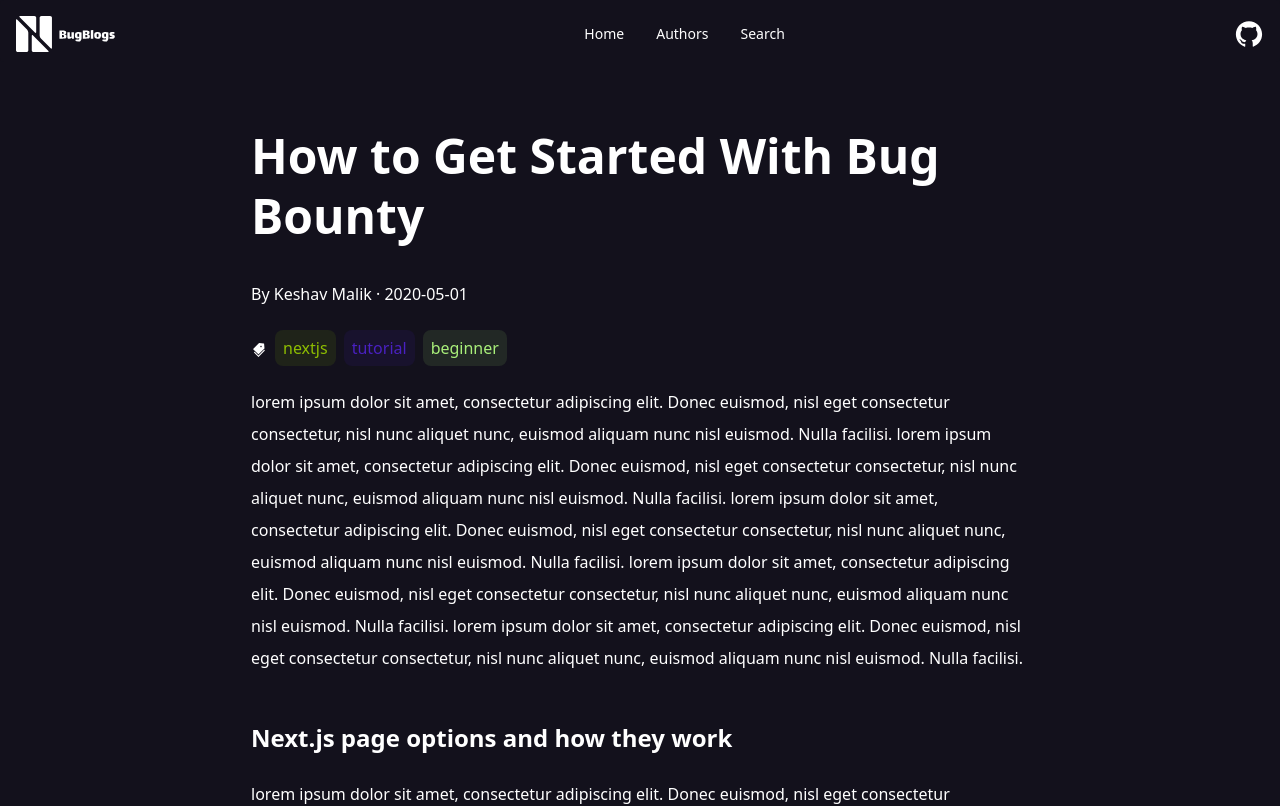
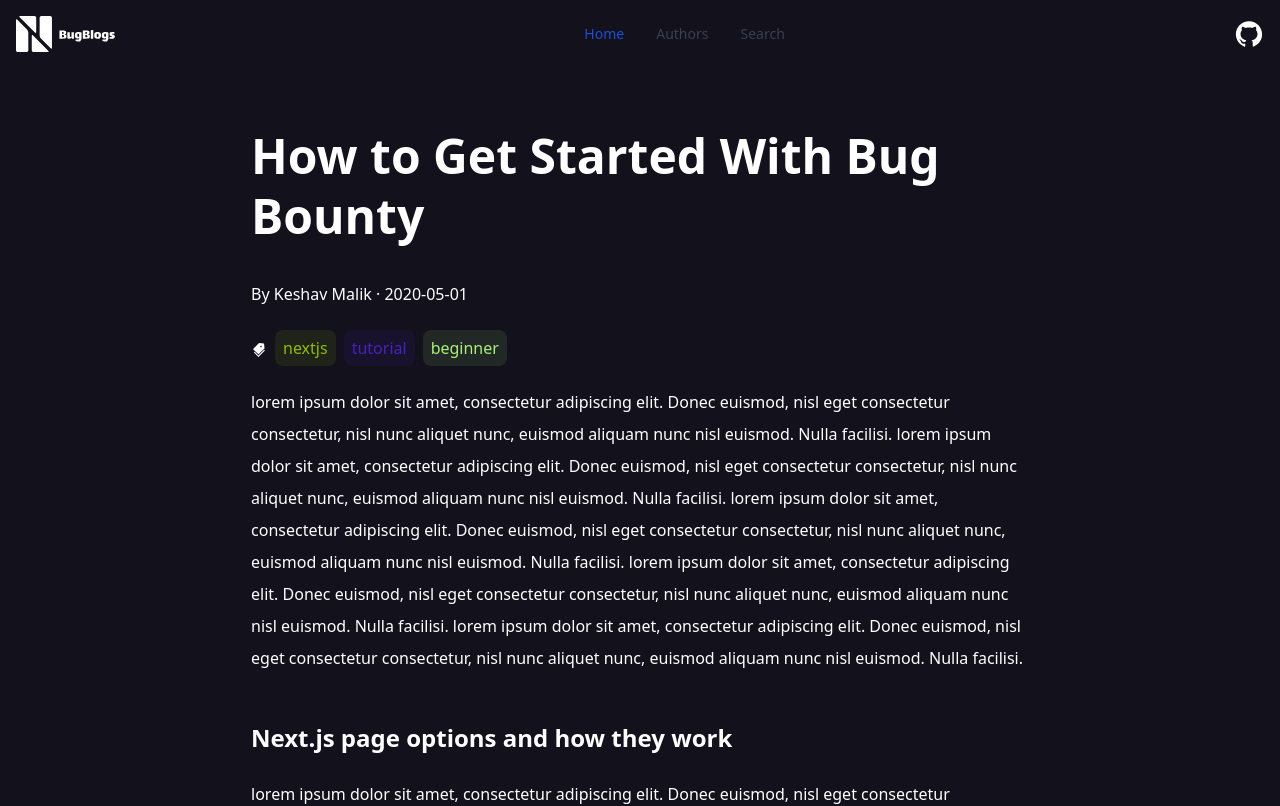
Before and after one commit to theinfosecguy/bugblogs, a Next.js app: page /post/hello in a window 1280 px wide. Shown: the top 806 px of the page. Built offline with nearby package versions, Linux system fonts and the light colour scheme.

Commit message:
Eslint Bug Fix

```diff
--- a/components/Footer.js
+++ b/components/Footer.js
@@ -40,41 +40,41 @@ function Footer() {
           </div>
 
           <nav className="relative flex flex-wrap justify-center gap-8 p-8 text-sm font-bold border-2 border-white rounded-xl">
-            <Link
+            <a
               className="hover:opacity-75"
               href="/"
               target="_blank"
               rel="noopener noreferrer"
             >
               Home
-            </Link>
+            </a>
 
-            <Link
+            <a
               className="hover:opacity-75"
               href="/sponsor"
               target="_blank"
               rel="noopener noreferrer"
             >
               Sponsor
-            </Link>
+            </a>
 
-            <Link
+            <a
               className="hover:opacity-75"
               href="/authors"
               target="_blank"
               rel="noopener noreferrer"
             >
               Authors
-            </Link>
+            </a>
 
-            <Link
+            <a
               className="hover:opacity-75"
               href="/contribute"
               target="_blank"
               rel="noopener noreferrer"
             >
               Contribute
-            </Link>
+            </a>
           </nav>
 
           <p className="max-w-lg mx-auto text-xs text-gray-500">
@@ -92,7 +92,7 @@ function Footer() {
           </p>
           <p className="text-xs font-medium">
             © {new Date().getFullYear()} | By{" "}
-            <Link href="https://github.com/theinfosecguy">theinfosecguy</Link>
+            <a href="https://github.com/theinfosecguy">theinfosecguy</a>
           </p>
         </div>
       </div>
--- a/components/Navbar.js
+++ b/components/Navbar.js
@@ -6,22 +6,22 @@ function Navbar() {
   return (
     <nav className=" pt-4 dark-bg px-2 sm:px-4 py-2.5 rounded">
       <div className="container flex flex-wrap justify-between items-center mx-auto">
-        <Link href="/" className="flex items-center">
+        <a href="/" className="flex items-center">
           <img
             src="/logoBB.svg"
             className="mr-3 h-6 sm:h-9"
             alt="Flowbite Logo"
           />
-        </Link>
+        </a>
         <div className="flex md:order-2">
           <div className="hidden relative mr-3 md:mr-0 md:block">
-            <Link
+            <a
               href="https://github.com/theinfosecguy/bugblogs"
               target="_blank"
               rel="noopener noreferrer"
             >
               <AiFillGithub size={30} fill="white" />
-            </Link>
+            </a>
           </div>
           <button
             data-collapse-toggle="mobile-menu-3"
@@ -63,29 +63,29 @@ function Navbar() {
         >
           <ul className="font-poppins flex flex-col mt-4 md:flex-row md:space-x-8 md:mt-0 md:text-sm md:font-medium">
             <li className="font-poppins">
-              <Link
+              <a
                 href="#"
                 className="font-poppins block py-2 pr-4 pl-3 text-white bg-blue-700 rounded md:bg-transparent md:text-blue-700 md:p-0 dark:text-white"
                 aria-current="page"
               >
                 Home
-              </Link>
+              </a>
             </li>
             <li>
-              <Link
+              <a
                 href="#"
                 className="block py-2 pr-4 pl-3 text-gray-700 border-b border-gray-100 hover:bg-gray-50 md:hover:bg-transparent md:border-0 md:hover:text-blue-700 md:p-0 md:dark:hover:text-white dark:text-gray-400 dark:hover:bg-gray-700 dark:hover:text-white md:dark:hover:bg-transparent dark:border-gray-700"
               >
                 Authors
-              </Link>
+              </a>
             </li>
             <li>
-              <Link
+              <a
                 href="#"
                 className="block py-2 pr-4 pl-3 text-gray-700 border-b border-gray-100 hover:bg-gray-50 md:hover:bg-transparent md:border-0 md:hover:text-blue-700 md:p-0 dark:text-gray-400 md:dark:hover:text-white dark:hover:bg-gray-700 dark:hover:text-white md:dark:hover:bg-transparent dark:border-gray-700"
               >
                 Search
-              </Link>
+              </a>
             </li>
           </ul>
         </div>
--- a/pages/index.js
+++ b/pages/index.js
@@ -21,7 +21,7 @@ export default function Home() {
             </p>
 
             <div className="flex flex-wrap justify-center gap-4 mt-8">
-              <Link
+              <a
                 className="hover:bg-gradient-to-r from-blue-500 to-purple-600 btn-home rounded-2xl relative inline-flex items-center px-8 py-3 overflow-hidden text-white group border border-blue-500 hover:border-transparent"
                 href="/posts"
               >
@@ -45,7 +45,7 @@ export default function Home() {
                 <span className="text-md font-medium transition-all group-hover:mr-4">
                   Start Learning
                 </span>
-              </Link>
+              </a>
             </div>
           </div>
         </div>
--- a/pages/posts.js
+++ b/pages/posts.js
@@ -19,7 +19,7 @@ export default function Home({ posts }) {
             key={index}
             className="border border-gray-700 m-4 rounded-xl shadow-lg overflow-hidden"
           >
-            <Link href={`/post/${slug}`}>
+            <a href={`/post/${slug}`}>
               <a>
                 <Image
                   width={650}
@@ -28,7 +28,7 @@ export default function Home({ posts }) {
                   src={getImageURL(frontmatter?.title, frontmatter?.Author)}
                 />
               </a>
-            </Link>
+            </a>
           </div>
         ))}
       </div>
```
Also changed, not shown: .eslintrc.json.
